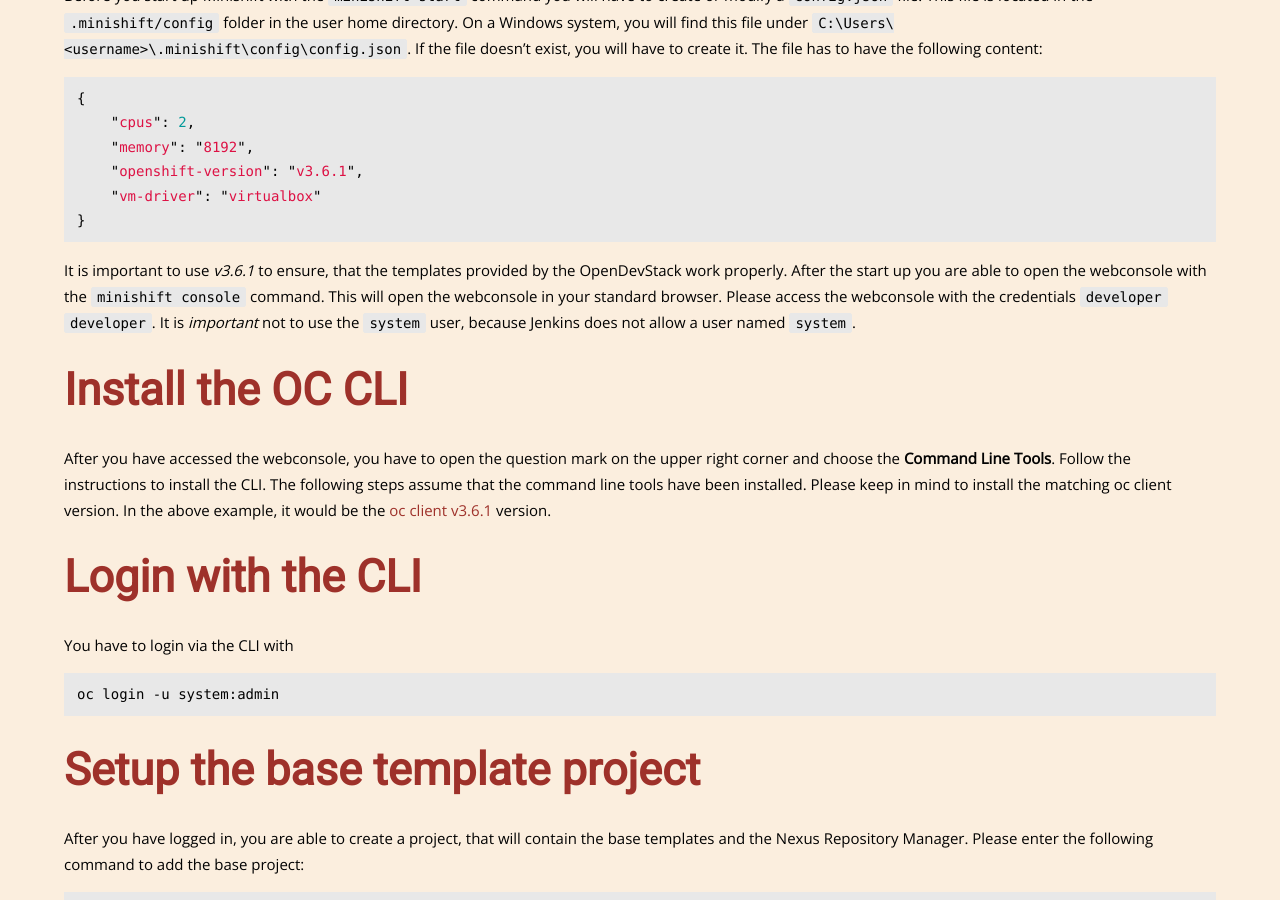
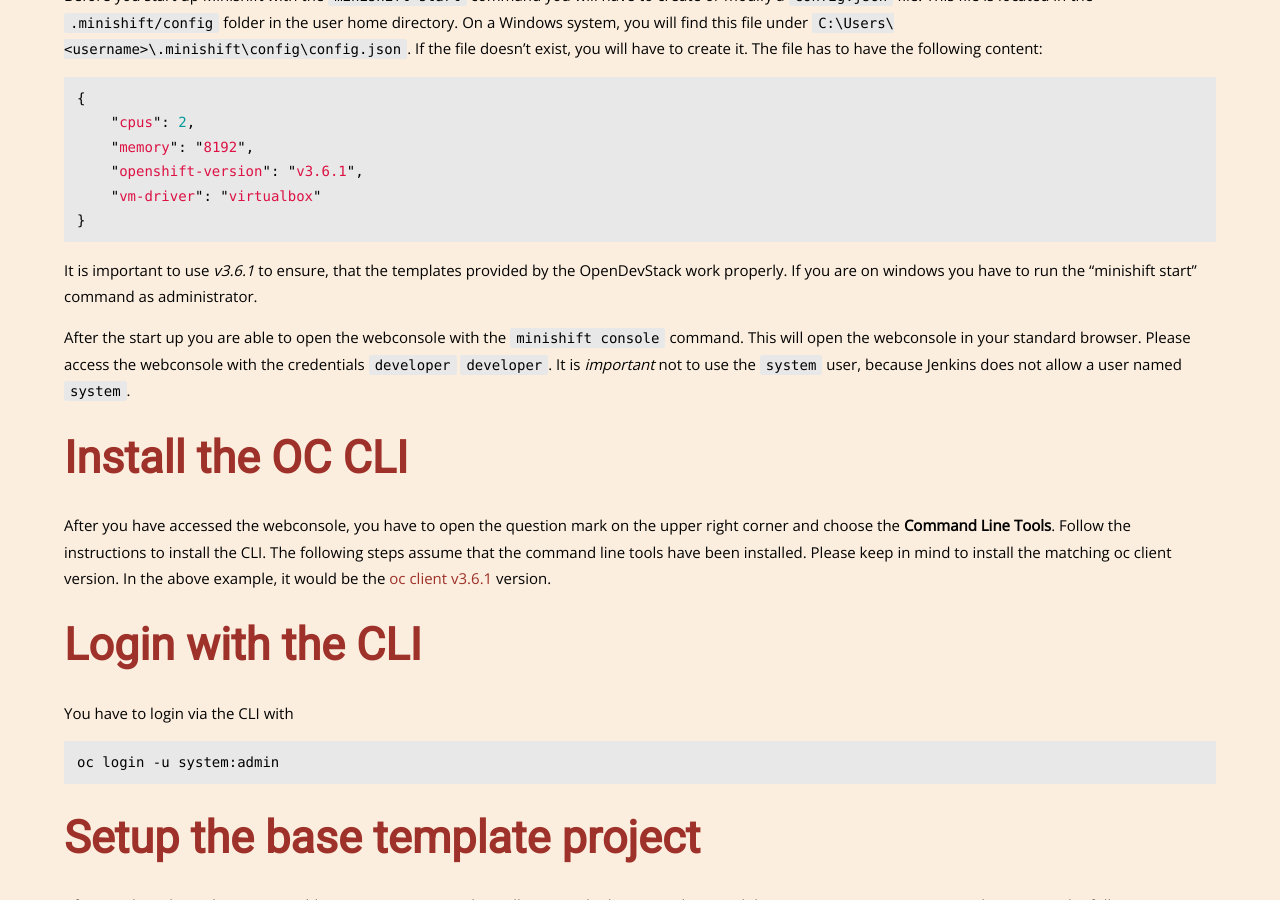
Before and after one commit to opendevstack/opendevstack.github.io, a Jekyll site: the page built from doc/getting-started.md, in a window 1280 px wide and 900 px high, scrolled down 13886 px. Built offline with Jekyll 4.4.1, drawn with Linux system fonts in a browser that asks for light colours; nearby versions of some CDN libraries; our own code applies the rules of GitHub Pages for plain Markdown files.

Commit message:
Added description to run minishift as administrator on windows

````diff
--- a/doc/getting-started.md
+++ b/doc/getting-started.md
@@ -414,7 +414,8 @@
     "vm-driver": "virtualbox"
 }
 ```
-It is important to use *v3.6.1* to ensure, that the templates provided by the OpenDevStack work properly.
+It is important to use *v3.6.1* to ensure, that the templates provided by the OpenDevStack work properly. If you are on windows you have to run the "minishift start" command as administrator.
+
 After the start up you are able to open the webconsole with the `minishift console` command. This will open the webconsole in your standard browser.
 Please access the webconsole with the credentials `developer` `developer`.
 It is *important* not to use the `system` user, because Jenkins does not allow a user named `system`.
````
